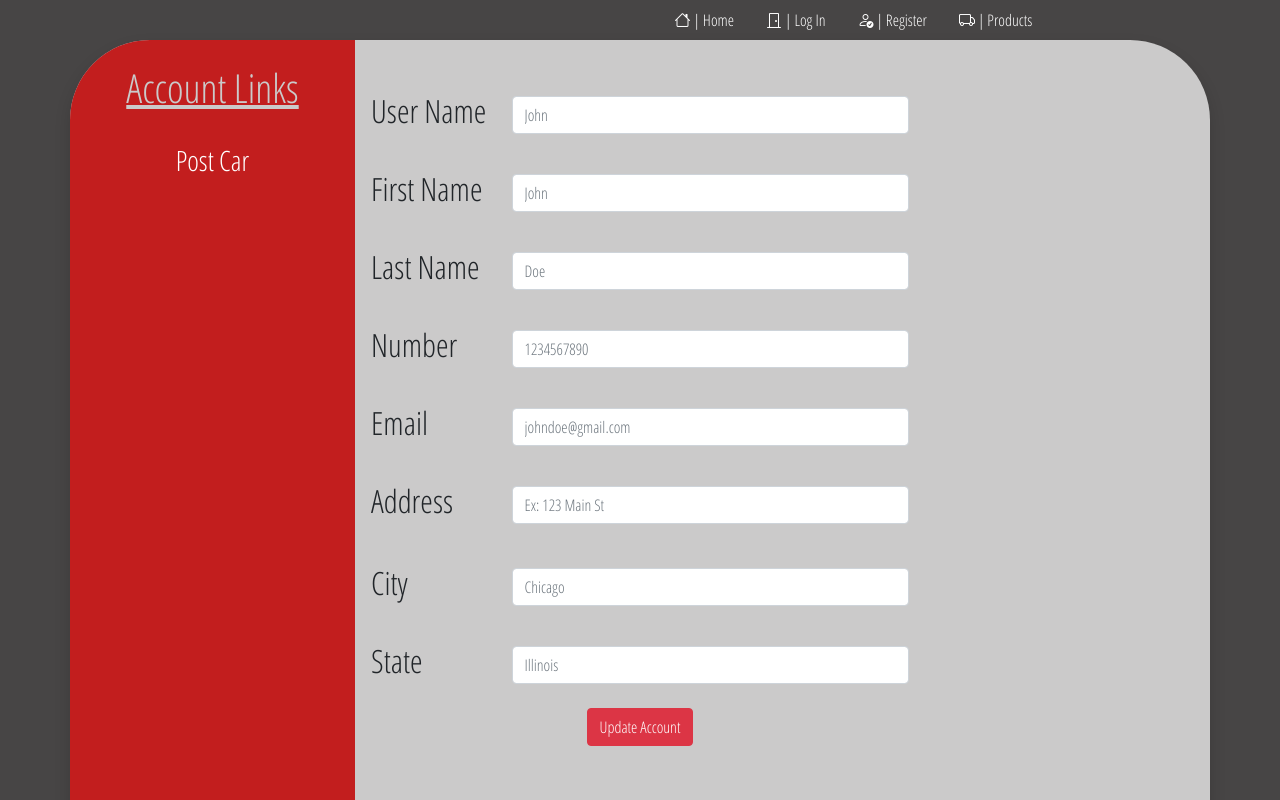
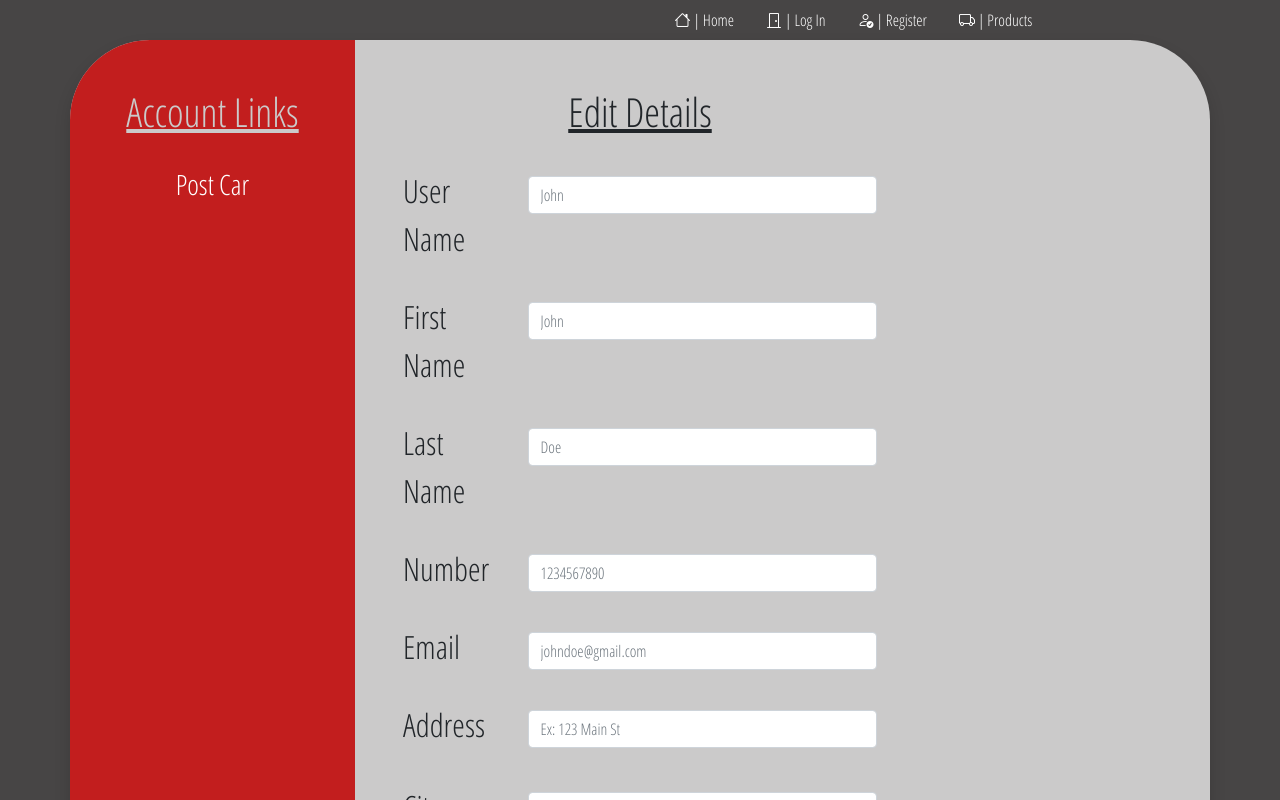
Before and after one commit to CMolitoris/ReactCarWebApp, a React (Create React App) app: page /account in a window 1280 px wide. Shown: the top 800 px of the page. Built offline with nearby package versions, Linux system fonts and the light colour scheme; no server answers.

Commit message:
Edit Account Styling and refactor
Edit Account Styling and refactor

```diff
--- a/src/components/Account/EditAccount.css
+++ b/src/components/Account/EditAccount.css
@@ -1,3 +1,6 @@
+#form-button-style{
+    background-color: #5385B7;
+}
 .side-panel{
     background-color: #C21E1E;
 }
@@ -9,6 +12,10 @@
     color: #CBCACA;
     text-decoration: underline;
 }
+.form-panel-title{
+    font-weight: 600;
+    text-decoration: underline;
+}
 .form-label-font{
     font-weight: 400;
     font-size: 2rem;
--- a/src/components/Account/EditAccount.jsx
+++ b/src/components/Account/EditAccount.jsx
@@ -34,7 +34,7 @@ const EditAccount = (props) => {
         <div className='container mx-auto my-auto overflow-hidden shadow' id="product-panel">
             <div className = "row">
                 <div className="col-md-3 side-panel side-panel-height">
-                    <div className='row h1 mt-4 justify-content-center side-panel-title'>Account Links</div>
+                    <div className='row h1 mt-5 justify-content-center side-panel-title'>Account Links</div>
                     <div className='row justify-content-center'>
                         <p
                             className = "mt-3 h3" >
@@ -44,10 +44,13 @@ const EditAccount = (props) => {
                                     Post Car
                             </Link>
                         </p>
-
                     </div>
                 </div>
-                    <div className="col-md-6 p-3 mt-4" align = "left">
+                    <div className="col-md-6 p-5" align = "left">
+                        <div className='row'>
+                            <p className='h1 mb-4 text-center form-panel-title'>Edit Details</p>
+                        </div>
+                        <div className='row'>
                             <Form onSubmit = {handleSubmit}>
                                 <FormGroup as = {Row}>
                                     <FormLabel column sm={3}>
@@ -114,9 +117,10 @@ const EditAccount = (props) => {
                                     </Col>
                                 </FormGroup>
                                 <div align = "center">
-                                <Button className = "justify-content-center"variant = "danger" type = "submit">Update Account</Button>
+                                    <Button className = "justify-content-center shadow" id='form-button-style' type = "submit">Update Account</Button>
                                 </div>
                             </Form>
+                        </div>
                     </div>
                 <div className="col-md-3"></div>
             </div>
```
Lines whose indentation alone changed are shown as unchanged.
